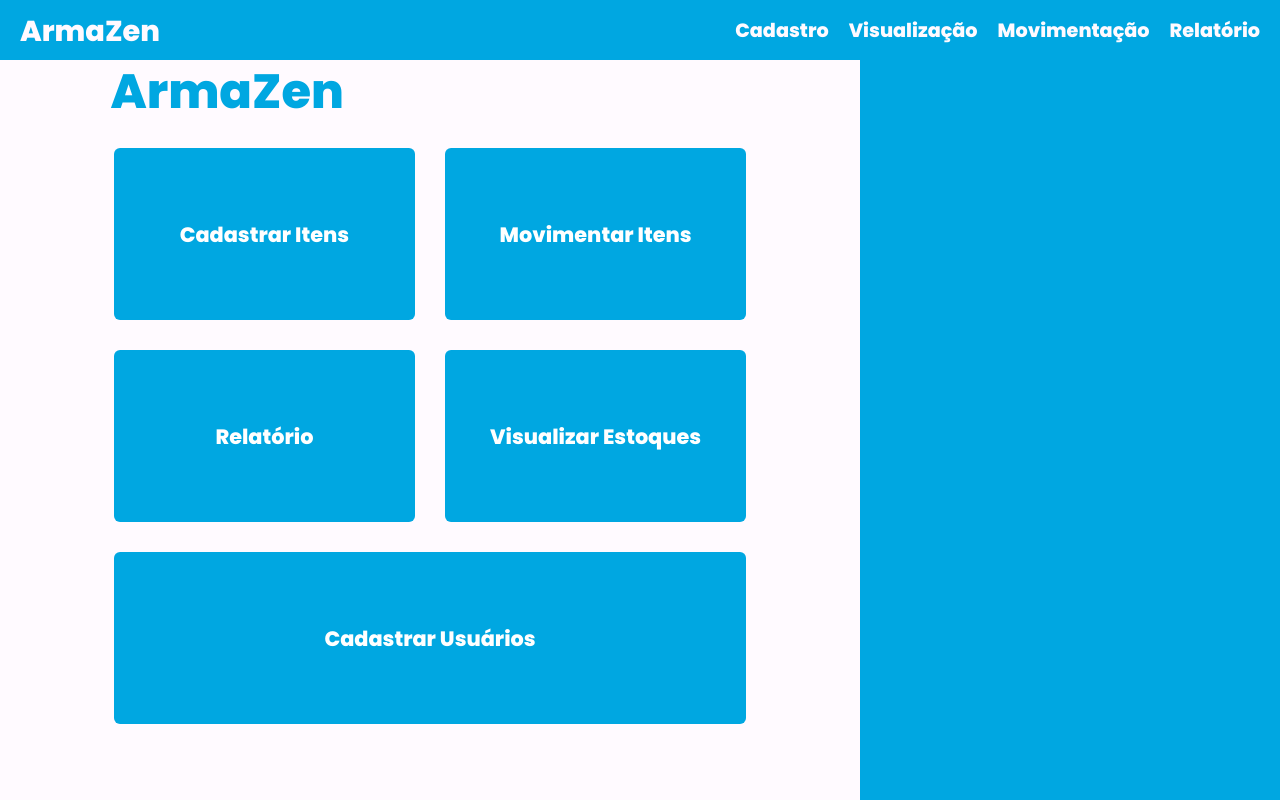
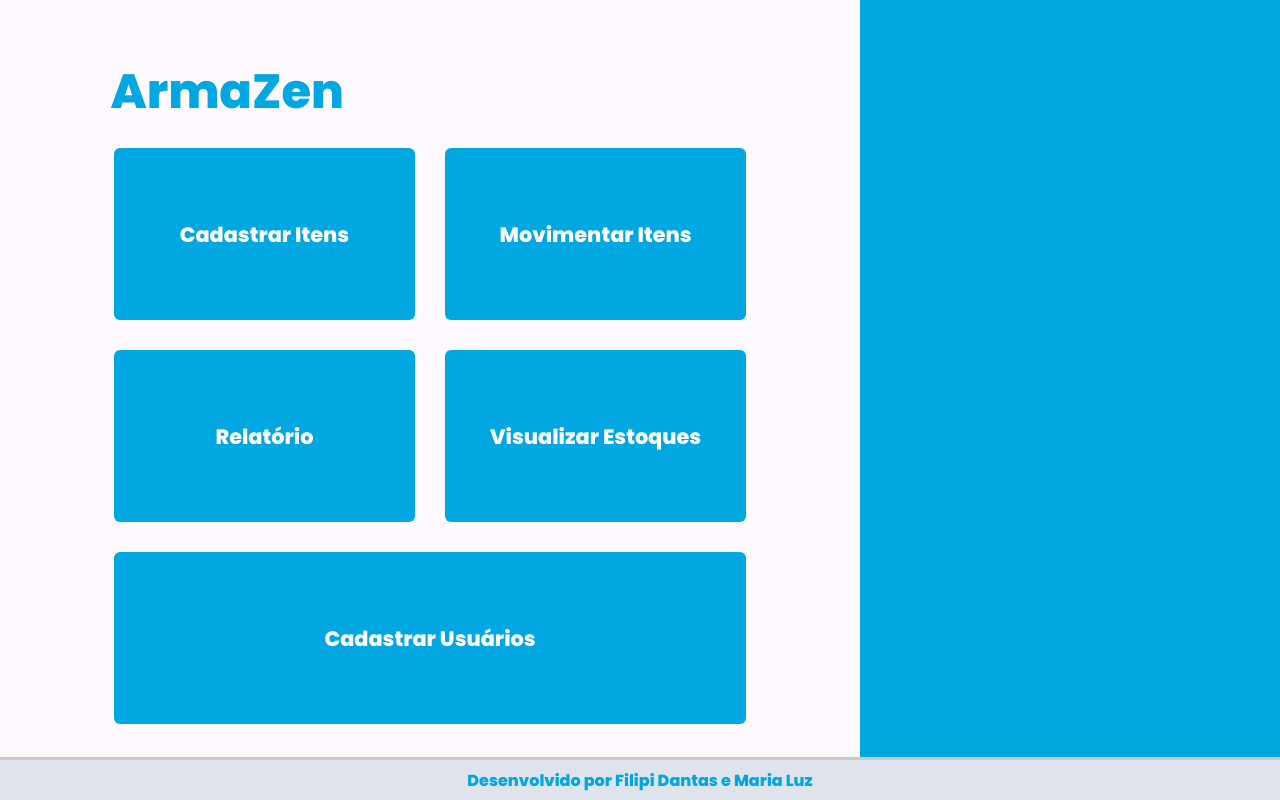
Before and after one commit to Filipi0/armaZen, a Next.js app: page / in a window 1280 px wide. Built offline with nearby package versions, Linux system fonts and the light colour scheme.

Commit message:
criou footer

```diff
--- /dev/null
+++ b/src/pages/components/footer.jsx
@@ -0,0 +1,10 @@
+import Link from 'next/link';
+import styles from '../../styles/footer.module.css';
+
+export default function Footer() {
+  return (
+    <footer className={styles.footer}>
+        <p>Desenvolvido por Filipi Dantas e Maria Luz</p>
+    </footer>
+  );
+}
--- a/src/pages/index.jsx
+++ b/src/pages/index.jsx
@@ -1,11 +1,10 @@
 import React from 'react';
 import styles from '../styles/menu.module.css';
-import Header from './components/header.jsx';
+import Footer from './components/footer.jsx';
 
 export default function Menu() {
     return (
         <div className={styles.container}>
-            <Header></Header>
             <div className={styles.leftSide}>
                 <h1 className={styles.title}>ArmaZen</h1>
                 <div className={styles.buttonContainer}>
@@ -18,6 +17,7 @@ export default function Menu() {
 
             </div>
             <div className={styles.rightSide}></div>
+            <Footer></Footer>
         </div>
     );
 }
--- a/src/pages/login.jsx
+++ b/src/pages/login.jsx
@@ -4,6 +4,7 @@ import { useState } from 'react';
 import { FontAwesomeIcon } from '@fortawesome/react-fontawesome';
 import { faEnvelope, faLock } from '@fortawesome/free-solid-svg-icons';
 import styles from '../styles/login.module.css';
+import Footer from './components/footer.jsx';
 
 export default function Login() {
     const [email, setEmail] = useState('');
@@ -24,6 +25,10 @@ export default function Login() {
 
     return (
         <div className={styles.container}>
+            <div className={styles.leftside}>
+                <h1 className={styles.title}>ArmaZen</h1>
+                <h2 className={styles.subtitle}>Armazenamento com tranquilidade</h2>
+            </div>
             <div className={styles.loginBox}>
                 <form onSubmit={handleSubmit} className={styles.form}>
                     <h1 className={styles.LOGIN}>LOGIN</h1>
@@ -53,6 +58,7 @@ export default function Login() {
                     <button type="submit" className={styles.button}>Entrar</button>
                 </form>
             </div>
+            <Footer></Footer>
         </div>
     );
 }
--- /dev/null
+++ b/src/styles/footer.module.css
@@ -0,0 +1,12 @@
+.footer{
+    width: 100%;
+    background-color: #dfe3eb;
+    position: absolute;
+    bottom: 0;
+    display: flex;
+    align-items: center;
+    justify-content: center;
+    height: 40px;
+    border-top: 3px solid #cacaca;
+    color: #00a7e1;
+}
--- a/src/styles/globals.css
+++ b/src/styles/globals.css
@@ -11,6 +11,13 @@
   font-style: normal;
 }
 
+@font-face {
+  font-family: 'Poppins-regular';
+  src: url('/fonts/Poppins-1/Poppins-Medium.ttf') format('truetype');
+  font-style: normal;
+
+}
+
 *{
   font-family: 'Poppins-Bold';
   margin: 0;
--- a/src/styles/login.module.css
+++ b/src/styles/login.module.css
@@ -11,10 +11,23 @@
 /* Estilos para o container principal */
 .container {
   display: flex;
-  justify-content: center;
+  justify-content: space-around;
   align-items: center;
   height: 100vh;
   background-color: #dfe3eb;
+}
+
+/*Estilos para o lado esquerdo*/
+.leftside{
+  height: 70%;
+  color: #003459;
+  font-family: 'Poppins-Medium';
+}
+
+.title{
+  font-size: 4rem;
+  font-weight: bolder;
+  color: #00a7e1;
 }
 
 /* Estilos gerais para o formulário */
```
Lines whose indentation alone changed are shown as unchanged.
